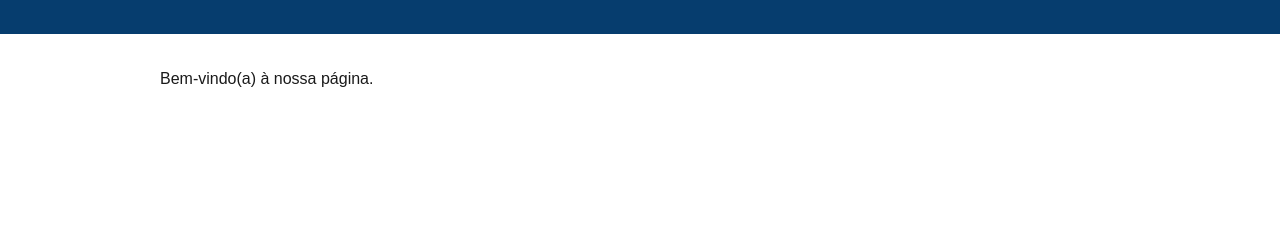
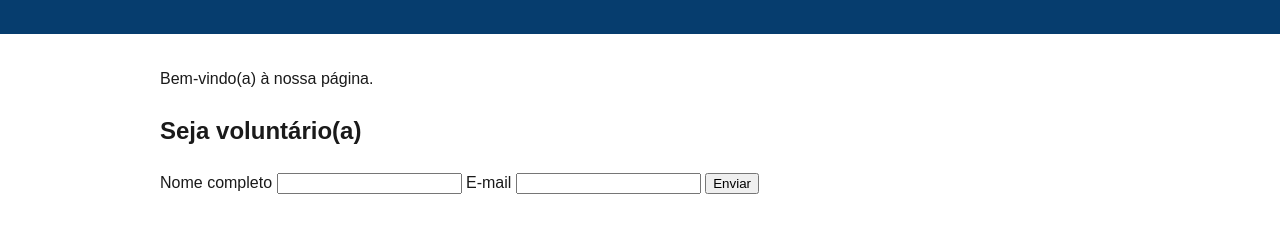
Before and after one commit to GomdimApps/cruzeiro-front-exp-4, a plain HTML site: page index.html in a window 1280 px wide. Shown: the part 92-324 px from the top of the page. Drawn offline with Linux system fonts and the light colour scheme.

Commit message:
feat: adiciona formulário de voluntariado acessível

```diff
--- a/index.html
+++ b/index.html
@@ -8,6 +8,18 @@
 </head>
 <body>
   <header><h1>ONG Exemplo</h1></header>
-  <main><p>Bem-vindo(a) à nossa página.</p></main>
+  <main>
+    <p>Bem-vindo(a) à nossa página.</p>
+    <section aria-labelledby="titulo-voluntario">
+      <h2 id="titulo-voluntario">Seja voluntário(a)</h2>
+      <form action="#" method="post">
+        <label for="nome">Nome completo</label>
+        <input type="text" id="nome" name="nome" required>
+        <label for="email">E-mail</label>
+        <input type="email" id="email" name="email" required>
+        <button type="submit">Enviar</button>
+      </form>
+    </section>
+  </main>
 </body>
 </html>
```
